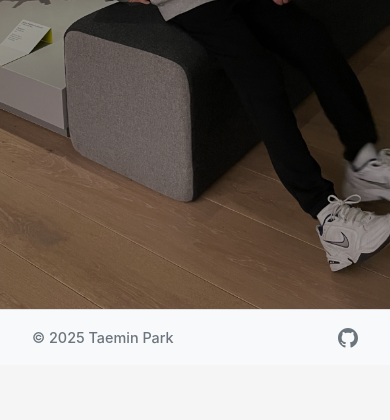
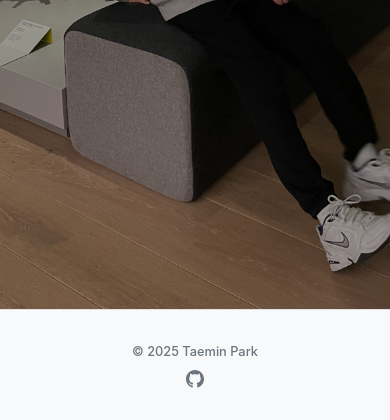
Before and after one commit to taemincode/taemincode.github.io, a Flask app: page / in a window 390 px wide. Shown: the part 535-955 px from the top of the page. Before the commit the page ends 883 px from the top, so only its background shows below. Run offline with Flask 3, Linux system fonts and the light colour scheme; some libraries are stand-ins or nearby versions.

Commit message:
added footer

```diff
--- a/static/styles.css
+++ b/static/styles.css
@@ -27,6 +27,10 @@ body {
     display: flex;
     flex-direction: column;
     min-height: 100vh;
+}
+
+main {
+    flex: 1;
 }
 
 /* ===== NAVIGATION STYLES ===== */
@@ -347,7 +351,7 @@ body {
 .site-footer {
     background-color: var(--light-color);
     border-top: 1px solid rgba(0, 0, 0, 0.1);
-    padding: 1rem 0;
+    padding: 2rem 0;
     margin-top: auto;
 }
 
@@ -448,6 +452,22 @@ body {
     .player {
         max-height: 50vh;
     }
+
+    .footer-content {
+        padding: 0 1rem;
+        flex-direction: column;
+        gap: 0.5rem;
+        text-align: center;
+    }
+
+    .footer-name {
+        font-size: 0.8rem;
+    }
+
+    .social-icon {
+        width: 18px;
+        height: 18px;
+    }
 }
 
 @media (max-width: 576px) {
```
